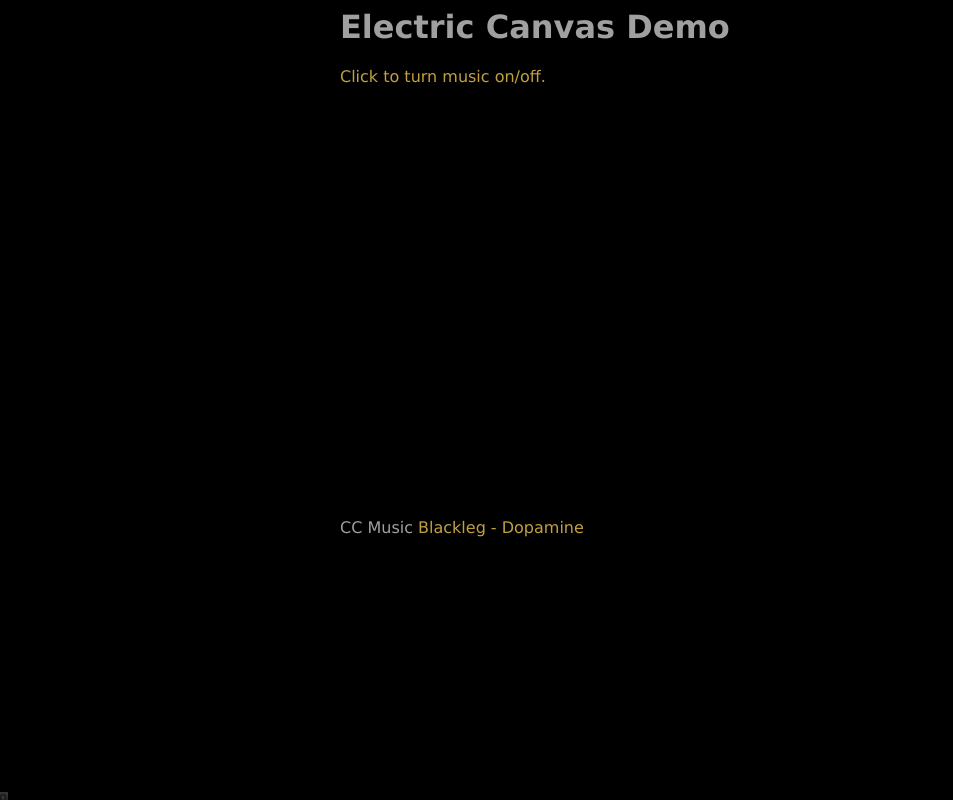
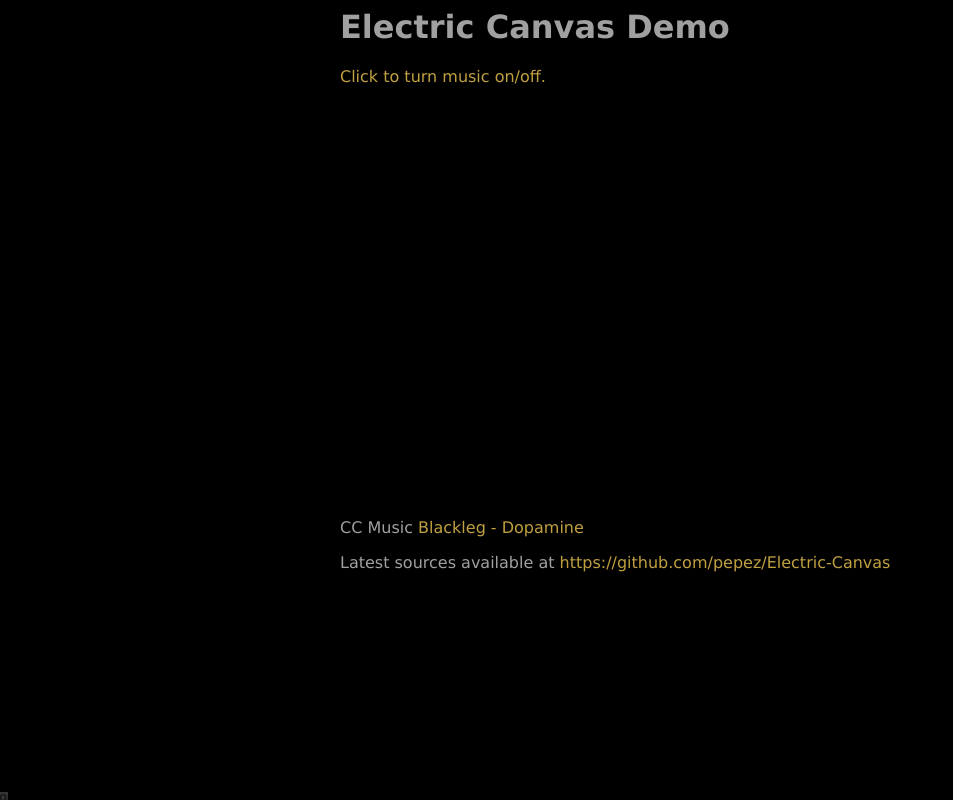
Before and after one commit to pepez/Electric-Canvas, a plain HTML site: page index.html in a window 1280 px wide. Shown: the whole page, without its empty margins (0-953 px from the left). Drawn offline with Linux system fonts and the light colour scheme.

Commit message:
Added link to github.

```diff
--- a/index.html
+++ b/index.html
@@ -55,6 +55,9 @@
         <p>
            CC Music <a href="http://www.jamendo.com/en/track/213930">Blackleg - Dopamine</a>
         </p>
+        <p>
+           Latest sources available at <a href="https://github.com/pepez/Electric-Canvas">https://github.com/pepez/Electric-Canvas</a>
+        </p>
         </div>
     </body>
 </html>
--- a/startup.js
+++ b/startup.js
@@ -19,7 +19,6 @@
 // petteri.hietavirta@gmail.com
 //
 
-
 // Get the Canvas element, start demo when soundmanager is ready.
 function init() {
     canvas = document.getElementById('demoCanvas');
```
